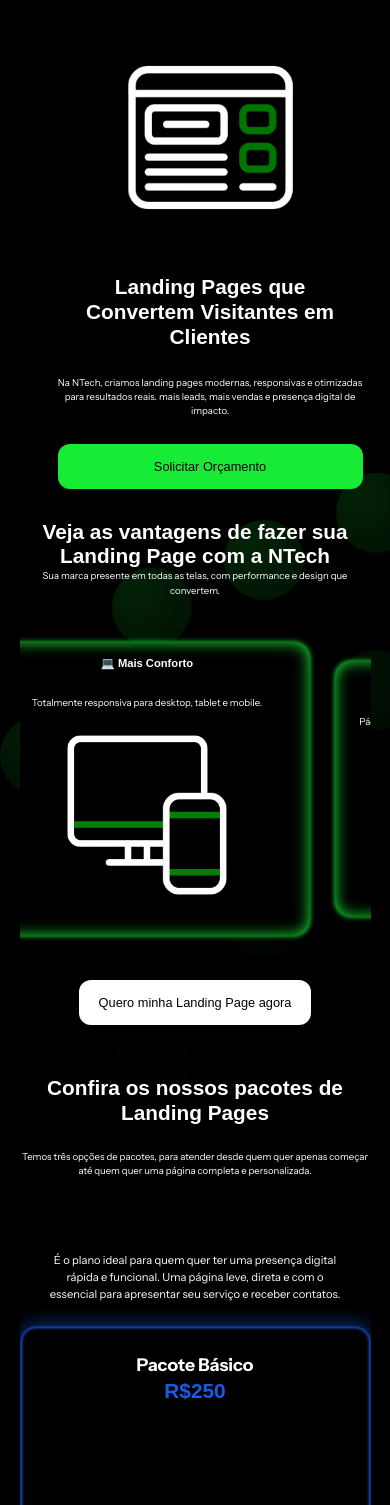
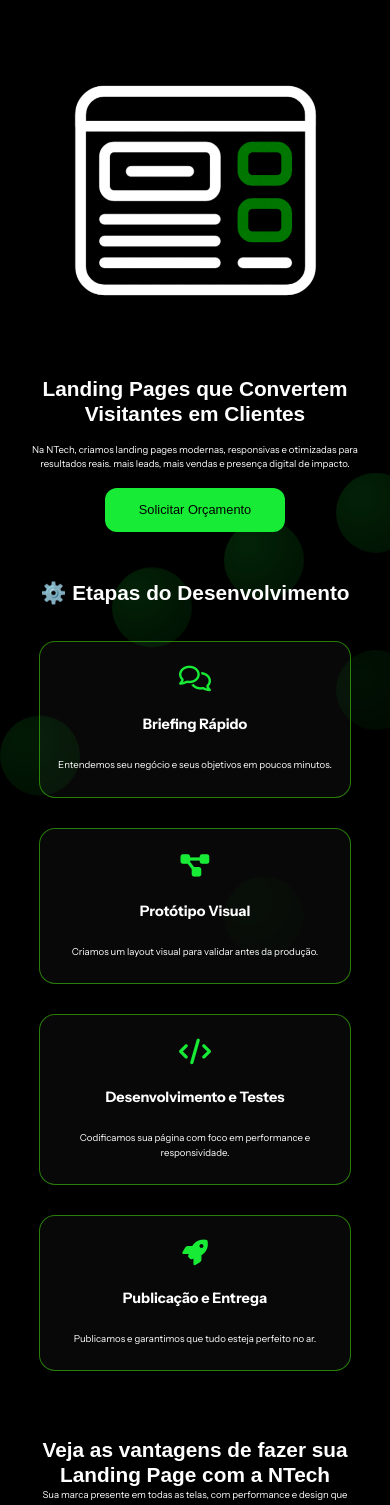
Before and after one commit to Mateus00/NTech-LP, a plain HTML site: page index.html in a window 390 px wide. Shown: the part 64-1569 px from the top of the page. Drawn offline with Linux system fonts and the light colour scheme; a web font is replaced by a local one.

Commit message:
Adição da sessão de etapas do desenvolvimento da lp do cliente, configurações de responsividade do hero e ajustes de paddings e margins

```diff
--- a/index.html
+++ b/index.html
@@ -118,6 +118,44 @@
         </div>
       </section>
       <main>
+        <section class="etapas fade-in">
+          <h1 class="txt-center">⚙️ Etapas do Desenvolvimento</h1>
+          <div class="etapas-container">
+            <div class="etapa">
+              <div class="icone">
+                <i class="fa-regular fa-comments"></i>
+              </div>
+              <h3>Briefing Rápido</h3>
+              <p>Entendemos seu negócio e seus objetivos em poucos minutos.</p>
+            </div>
+
+            <div class="etapa">
+              <div class="icone">
+                <i class="fa-solid fa-diagram-project"></i>
+              </div>
+              <h3>Protótipo Visual</h3>
+              <p>Criamos um layout visual para validar antes da produção.</p>
+            </div>
+
+            <div class="etapa">
+              <div class="icone">
+                <i class="fa-solid fa-code"></i>
+              </div>
+              <h3>Desenvolvimento e Testes</h3>
+              <p>
+                Codificamos sua página com foco em performance e responsividade.
+              </p>
+            </div>
+
+            <div class="etapa">
+              <div class="icone">
+                <i class="fa-solid fa-rocket"></i>
+              </div>
+              <h3>Publicação e Entrega</h3>
+              <p>Publicamos e garantimos que tudo esteja perfeito no ar.</p>
+            </div>
+          </div>
+        </section>
         <section class="vantangens items-center fade-in">
           <h1 class="txt-center">
             Veja as vantagens de fazer sua Landing Page com a NTech
--- a/styles.css
+++ b/styles.css
@@ -187,66 +187,7 @@
   max-width: 1140px;
   position: relative;
   z-index: 2;
-}
-
-/* ==========================
-   GRID VIEW
-========================== */
-input:checked + .wrapper .grid {
-  display: grid;
-}
-
-.grid {
-  position: absolute;
-  inset: 0;
-  display: none;
-  grid-template-columns: repeat(12, 1fr);
-  grid-auto-rows: minmax(100%, auto);
-  z-index: 3;
-}
-
-.grid p {
-  border: 1px solid;
-  background: #000;
-  opacity: 0.2;
-}
-
-/* ==========================
-   HEADER
-========================== */
-header {
-  grid-column: span 12;
-  display: flex;
-  justify-content: space-between;
-  align-items: center;
-  padding: 2rem;
-}
-
-.logo {
-  display: inline-flex;
-  align-items: center;
-  font-size: 4rem;
-  font-weight: bold;
-}
-
-.logo span {
-  font-size: 4.8rem;
-  color: #18eb35;
-}
-
-/* ==========================
-   HERO SECTION
-========================== */
-.hero {
-  grid-column: 2 / span 11;
-  display: flex;
-  justify-content: space-between;
-  align-items: center;
-  gap: 24px;
-  max-height: 600px;
-  overflow: hidden;
-  position: relative;
-  z-index: 2;
+  margin: 0 auto;
 }
 
 /* 🔹 Círculos de fundo */
@@ -347,36 +288,94 @@
 }
 /*------------------------*/
 
-.hero-content,
-.hero-img {
-  flex: 1;
-  height: 100%;
-  border-radius: 16px;
+/* ==========================
+   GRID VIEW
+========================== */
+input:checked + .wrapper .grid {
+  display: grid;
+}
+
+.grid {
+  position: absolute;
+  inset: 0;
+  display: none;
+  grid-template-columns: repeat(12, 1fr);
+  grid-auto-rows: minmax(100%, auto);
+  z-index: 3;
+}
+
+.grid p {
+  border: 1px solid;
+  background: #000;
+  opacity: 0.2;
+}
+
+/* ==========================
+   HEADER
+========================== */
+header {
+  grid-column: span 12;
+  display: flex;
+  justify-content: space-between;
+  align-items: center;
+  padding: 2rem;
+}
+
+.logo {
+  display: inline-flex;
+  align-items: center;
+  font-size: 4rem;
+  font-weight: bold;
+}
+
+.logo span {
+  font-size: 4.8rem;
+  color: #18eb35;
+}
+
+/* ==========================
+   HERO SECTION
+========================== */
+.hero {
+  grid-column: span 12;
+  display: grid;
+  grid-template-columns: 1fr 1fr; /* Divide o hero em duas colunas iguais */
+  align-items: center;
+  gap: 2.4rem;
+  padding: 2.4rem;
   overflow: hidden;
+  position: relative;
+  z-index: 2;
 }
 
 .hero-content {
   display: flex;
   flex-direction: column;
   justify-content: center;
-  gap: 3.2rem;
+  align-items: flex-start; /* Alinha o conteúdo à esquerda */
+  padding-left: 64px;
+  gap: 2rem;
+  border-radius: 16px;
+  overflow: hidden;
 }
 
 .hero-img {
   display: flex;
   justify-content: center;
   align-items: center;
-  transition: 0.2s;
+  border-radius: 16px;
+  overflow: hidden;
+  transition: transform 0.3s ease;
 }
 
 .hero-img:hover {
-  transform: scale(1.06);
+  transform: scale(1.05);
 }
 
 .hero-img img {
   width: 100%;
-  height: 100%;
-  object-fit: cover;
+  max-width: 500px;
+  object-fit: contain;
 }
 
 /* ==========================
@@ -393,17 +392,55 @@
   overflow: hidden;
 }
 
+.etapas {
+  width: 100%;
+  padding: 3.2rem 2.4rem;
+}
+
 .vantagens {
-  display: grid;
-  grid-template-columns: repeat(auto-fit, minmax(280px, 1fr));
-  gap: 24px;
+  width: 100%;
+  padding: 3.2rem 2.4rem;
+  margin: 3.2rem 0;
 }
 
 .pacotes {
+  width: 100%;
+  padding: 3.2rem 2.4rem;
+  margin: 3.2rem 0;
+}
+
+/* ==========================
+   ETAPAS
+========================== */
+.etapas-container {
   display: grid;
-  grid-template-columns: minmax(280px, 1fr);
-  gap: 24px;
-  margin: 3.2rem 0;
+  grid-template-columns: repeat(auto-fit, minmax(240px, 1fr));
+  padding: 3.2rem 0;
+  gap: 30px;
+}
+
+.etapa {
+  display: grid;
+  grid-template-columns: 1fr;
+  place-items: center;
+  background: rgba(255, 255, 255, 0.03);
+  border: 1px solid rgba(68, 218, 10, 0.555);
+  border-radius: 16px;
+  padding: 3rem 2rem;
+  gap: 2.8rem;
+  transform: translateY(10px);
+  transition: all 0.3s ease;
+}
+
+.etapa:hover {
+  transform: translateY(-6px);
+  border-color: #18eb35;
+  box-shadow: inset 0 0 3px #18eb35, 0 0 20px #18eb35;
+}
+
+.etapa .icone i {
+  font-size: 3.2rem;
+  color: #18eb35;
 }
 
 /* ==========================
@@ -552,7 +589,6 @@
 @media (min-width: 1024px) {
   .planos-grid {
     grid-template-columns: repeat(3, 1fr);
-    max-width: 1100px;
     margin: 0 auto;
   }
 }
@@ -576,14 +612,22 @@
   }
 
   .hero {
-    flex-direction: column-reverse;
-    gap: 2rem;
-    max-width: 460px;
-    margin: 0 auto;
+    grid-template-columns: 1fr;
+    text-align: center;
+  }
+
+  .hero-content {
+    grid-row: 2 / span 1;
+    align-items: center;
+    padding-left: 0;
+  }
+
+  .hero-img {
+    grid-row: 1 / span 1;
   }
 
   .hero-img img {
-    width: 80%;
+    max-width: 100%;
   }
 
   .card-content {
@@ -629,7 +673,6 @@
   }
 
   .hero {
-    max-width: 100%;
     padding: 0 1rem;
   }
 
```
Also changed, not shown: tests.html (+2 -2 lines).
